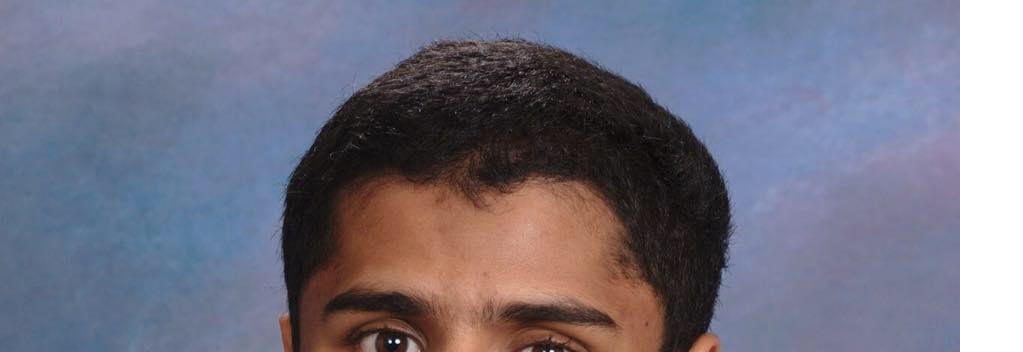
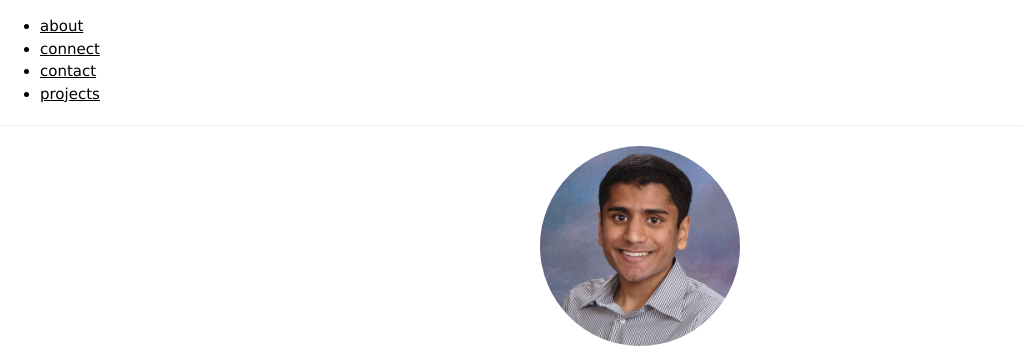
Before and after one commit to vasunep0306/portfolio, a plain HTML site: page index.html in a window 1280 px wide. Shown: the top 352 px of the page, without its empty margins (0-1023 px from the left). Drawn offline with nearby package versions, Linux system fonts and the light colour scheme.

Commit message:
start styling each page

```diff
--- a/index.html
+++ b/index.html
@@ -4,7 +4,6 @@
 <head>
     <title> Vasu Neppalli </title>
     <link rel="stylesheet" type="text/css" href="styles/stylesheet.css">
-    <img src="img/profile.jpg">
     <meta name="viewport" content="width=device-width, initial-scale=1">
     <link rel="stylesheet" href="https://www.w3schools.com/w3css/4/w3.css">
     <link rel='stylesheet' href='https://fonts.googleapis.com/css?family=Roboto'>
@@ -13,14 +12,18 @@
 
 <body>
 
+    <nav>
+        <ul>
+            <li><a href="about.html">about</a></li>
+            <li><a href="connect.html">connect</a></li>
+            <li><a href="contact.html">contact</a></li>
+            <li><a href="projects.html">projects</a></li>
+        </ul>
+    </nav>
+
+    <hr>
+    <img src="img/profile.jpg">
     <h1>Welcome to Vasu's Personal Web Page</h1>
-
-    <ul>
-        <li><a href="about.html">about</a></li>
-        <li><a href="connect.html">connect</a></li>
-        <li><a href="contact.html">contact</a></li>
-        <li><a href="projects.html">projects</a></li>
-    </ul>
 
 </body>
 
--- a/styles/stylesheet.css
+++ b/styles/stylesheet.css
@@ -0,0 +1,14 @@
+html, body {
+    height: 100%;
+    margin: 0;
+    padding: 0;
+}
+
+img {
+    padding: 0;
+    display: block;
+    margin: 0 auto;
+    max-height: 25%;
+    max-width: 25%;
+    border-radius: 50%;
+}
```
Also changed, not shown: about.html (+2 -0 lines), connect.html (+2 -0 lines), contact.html (+2 -0 lines), projects.html (+4 -0 lines).
